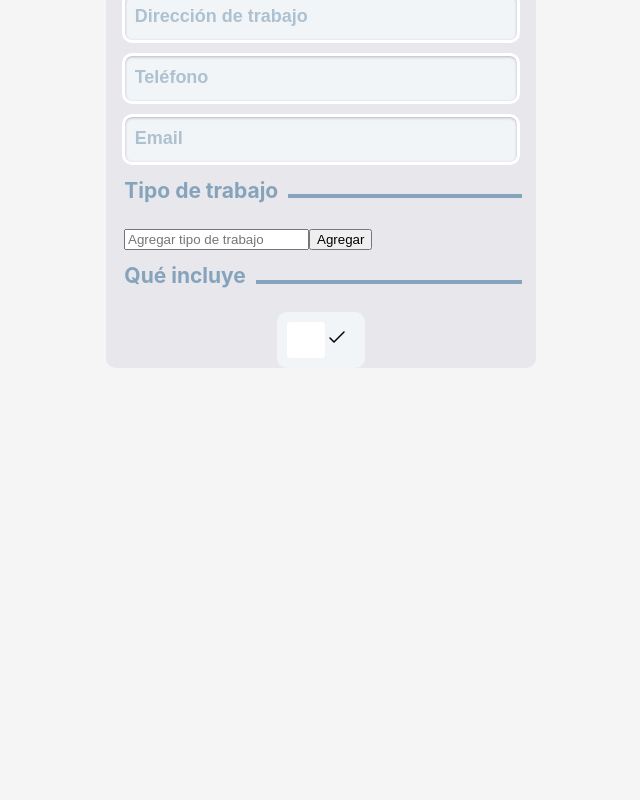
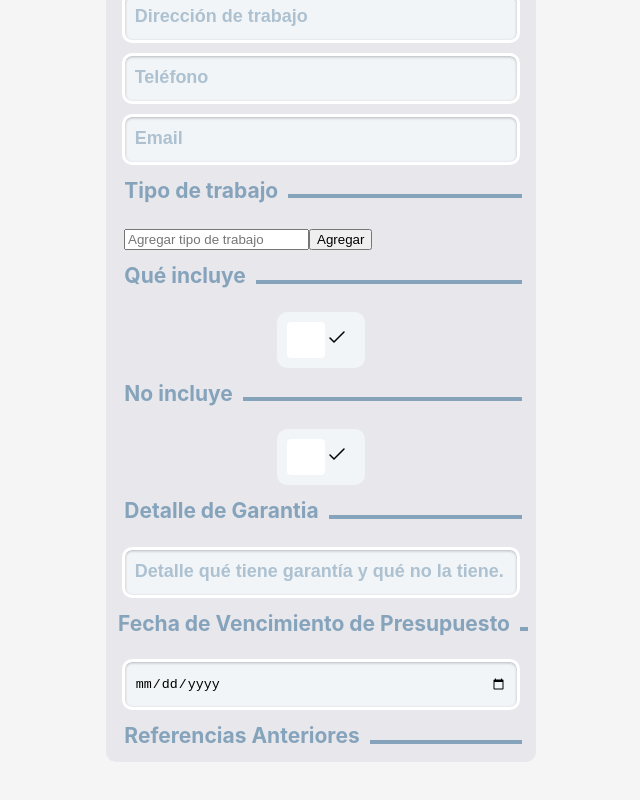
Before and after one commit to jcvalencias/Proveedor, a React (Vite) app: page / in a window 1280 px wide. Shown: the part 651-1451 px from the top of the page, without its empty margins (319-959 px from the left). Before the commit the page ends 1069 px from the top, so only its background shows below. Built offline with nearby package versions, Linux system fonts and the light colour scheme.

Commit message:
ready for image inputs

```diff
--- a/src/App.jsx
+++ b/src/App.jsx
@@ -131,6 +131,22 @@ function App() {
           <Divisor nombre={'Qué incluye'} />
           <AutoResizingInput />
         </div>
+        <div className="seccion noIncluyeSection">
+          <Divisor nombre={'No incluye'} />
+          <AutoResizingInput />
+        </div>
+        <div className='seccion GarantiaSection'>
+          <Divisor nombre={'Detalle de Garantia'} />
+          <input className="inputGarantia input-text" type='text' placeholder='Detalle qué tiene garantía y qué no la tiene.' />
+        </div>
+        <div className='seccion VencimientoSection'>
+          <Divisor nombre={'Fecha de Vencimiento de Presupuesto'} />
+          <input className='inputVencimiento input-text' type='date'/>
+        </div>
+        <div className='seccion ImagenesSection'>
+          <Divisor nombre={'Referencias Anteriores'} />
+
+        </div>
       </div>
     </div>
   );
```
